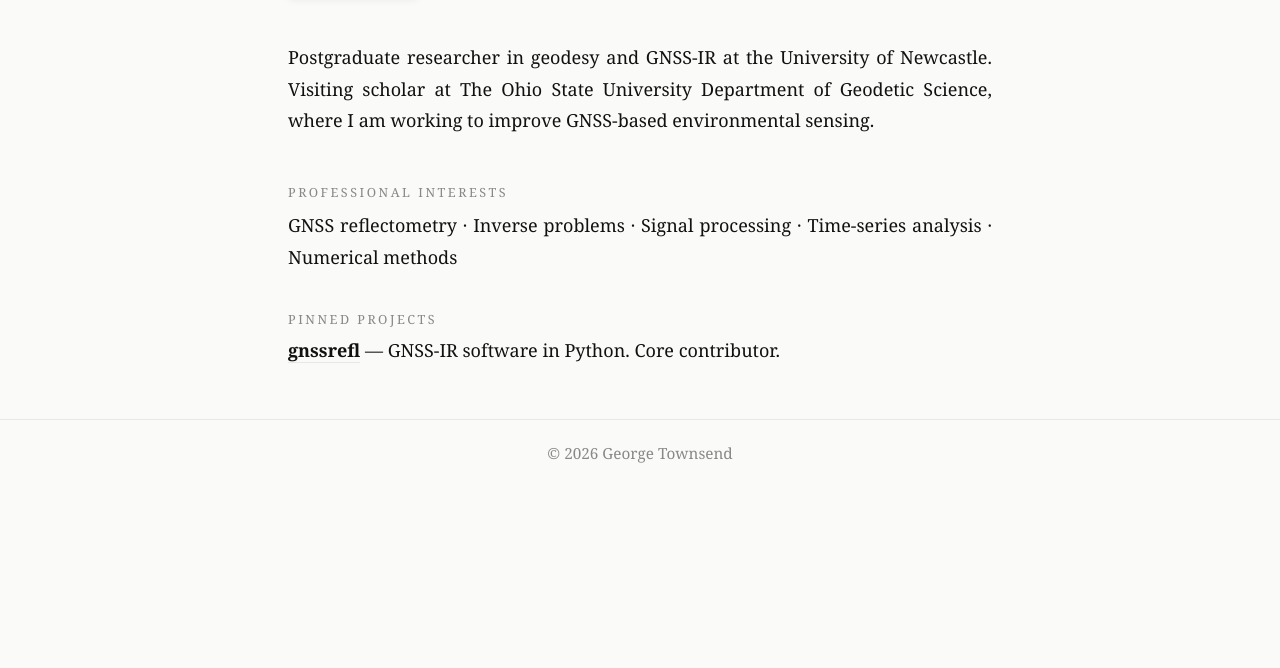
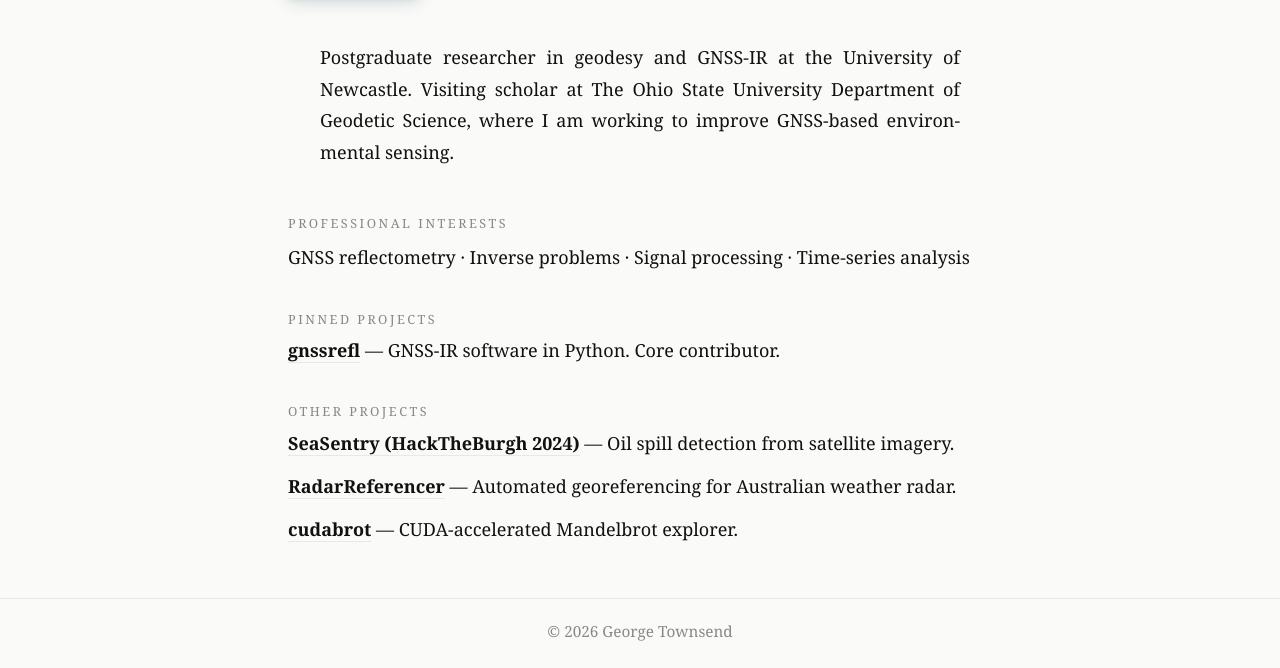
Before and after one commit to GeorgeTownsendd/georgetownsend.com, a plain HTML site: page index.html in a window 1280 px wide. Shown: the part 326-994 px from the top of the page. Before the commit the page ends 815 px from the top, so only its background shows below. Drawn offline with Linux system fonts and the light colour scheme.

Commit message:
Update landing page

```diff
--- a/index.html
+++ b/index.html
@@ -69,7 +69,7 @@
 
     <section class="section">
       <span class="label">Professional Interests</span>
-      <p class="interests-line">GNSS reflectometry · Inverse problems · Signal processing · Time-series analysis · Numerical methods</p>
+      <p class="interests-line">GNSS reflectometry · Inverse problems · Signal processing · Time-series analysis</p>
     </section>
 
     <section class="section">
@@ -78,6 +78,24 @@
         <li>
           <span class="proj-title"><a href="https://github.com/kristinemlarson/gnssrefl" target="_blank" rel="noopener">gnssrefl</a></span>
           &mdash; GNSS-IR software in Python. Core contributor.
+        </li>
+      </ul>
+    </section>
+
+    <section class="section">
+      <span class="label">Other Projects</span>
+      <ul class="project-list">
+        <li>
+          <span class="proj-title"><a href="https://github.com/GeorgeTownsendd/SeaSentry" target="_blank" rel="noopener">SeaSentry (HackTheBurgh 2024)</a></span>
+          &mdash; Oil spill detection from satellite imagery.
+        </li>
+        <li>
+          <span class="proj-title"><a href="https://github.com/GeorgeTownsendd/RadarReferencer" target="_blank" rel="noopener">RadarReferencer</a></span>
+          &mdash; Automated georeferencing for Australian weather radar.
+        </li>
+        <li>
+          <span class="proj-title"><a href="https://github.com/GeorgeTownsendd/cudabrot" target="_blank" rel="noopener">cudabrot</a></span>
+          &mdash; CUDA-accelerated Mandelbrot explorer.
         </li>
       </ul>
     </section>
--- a/styles.css
+++ b/styles.css
@@ -189,7 +189,7 @@ header nav {
   flex-shrink: 0;
   border-radius: 3px;
   display: block;
-  box-shadow: 0 2px 8px rgba(0, 0, 0, 0.08);
+  box-shadow: 0 4px 18px rgba(10, 61, 71, 0.18), 0 2px 6px rgba(10, 61, 71, 0.10);
 }
 
 .profile-text h1 {
@@ -207,7 +207,12 @@ header nav {
 }
 
 /* ── Sections ─────────────────────────────────────── */
-.bio { margin-bottom: 2.5em; }
+.bio {
+  margin-bottom: 2.5em;
+  max-width: 640px;
+  margin-left: auto;
+  margin-right: auto;
+}
 
 .section { margin-bottom: 2em; }
 
```
